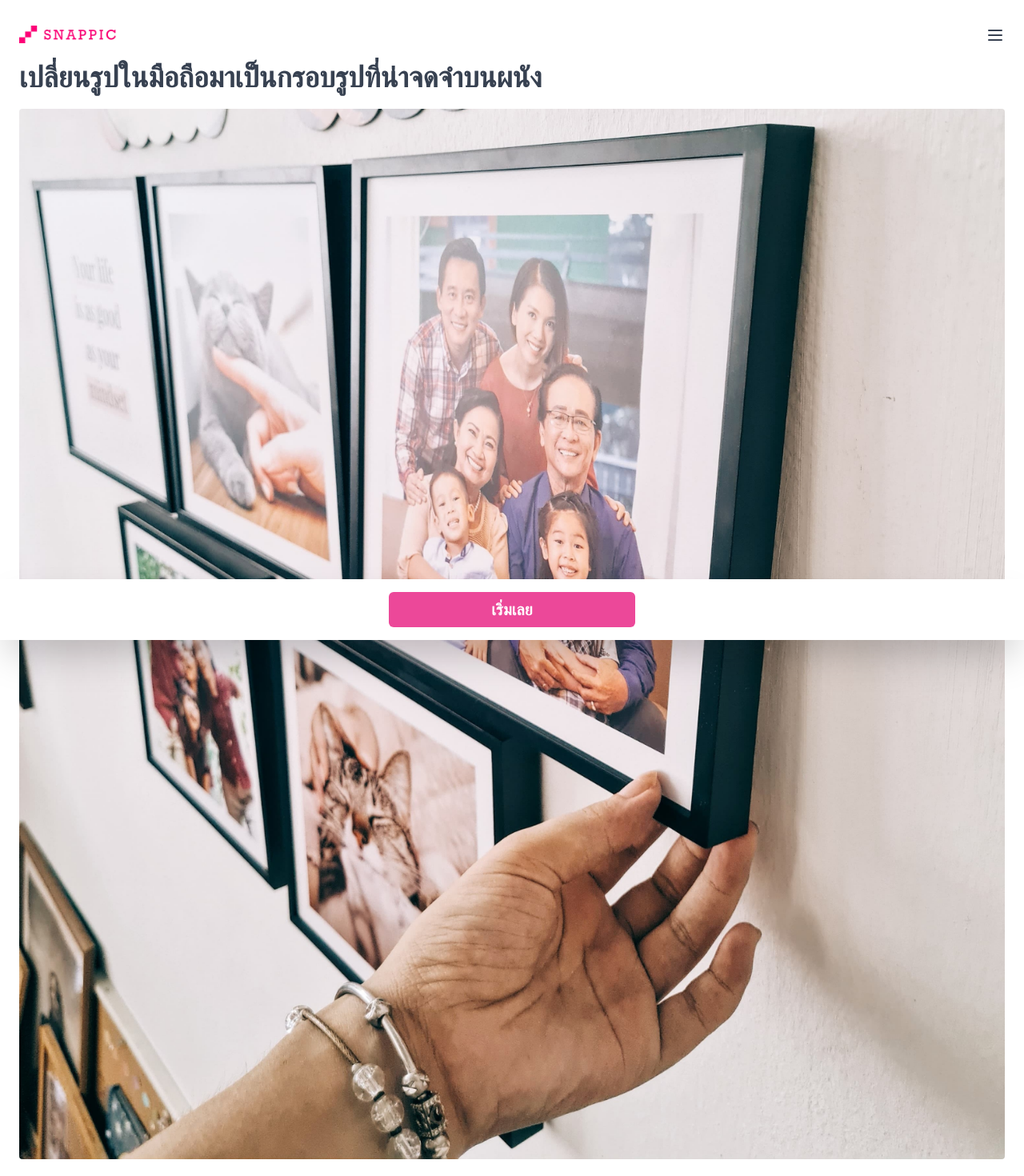
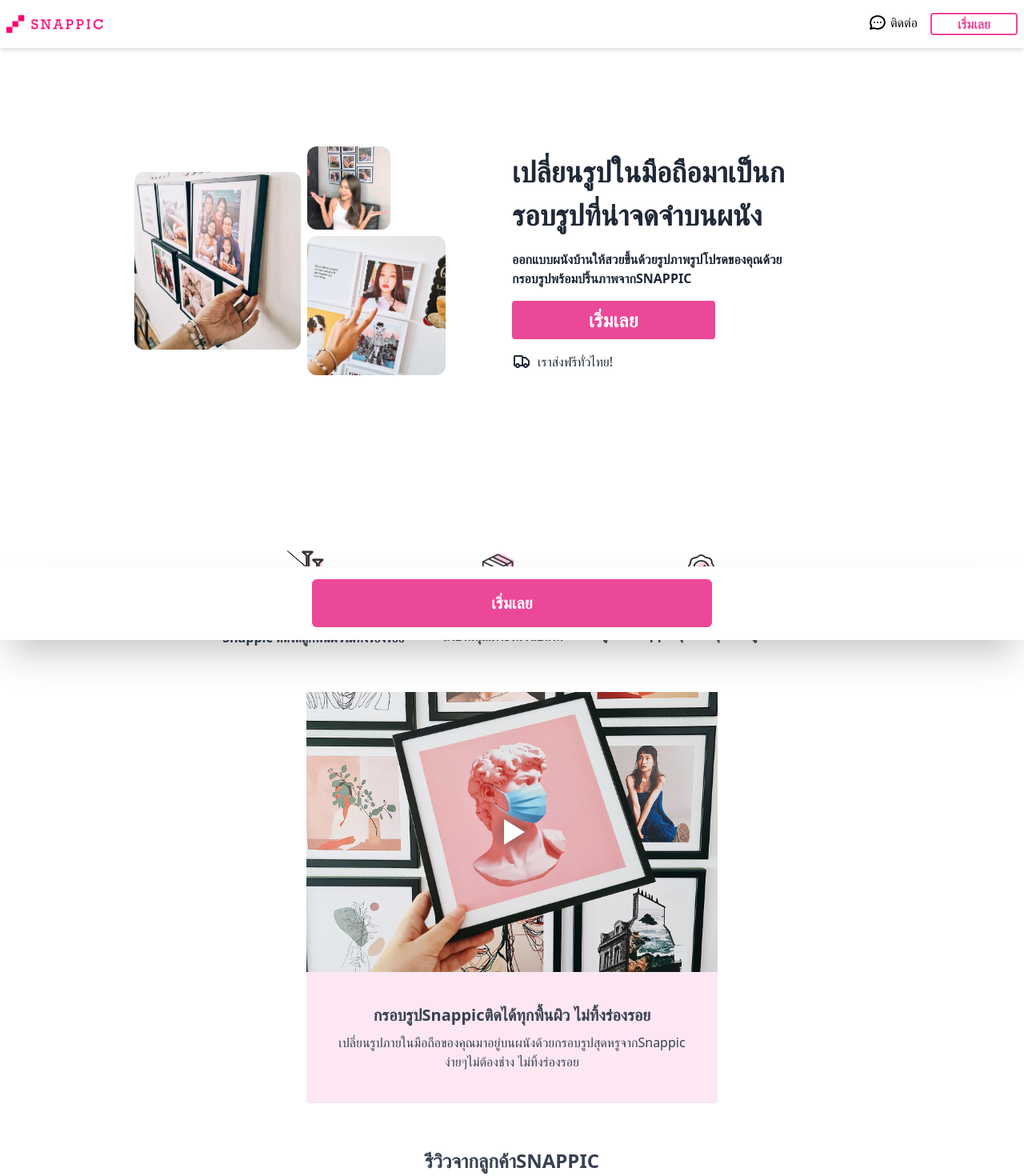
Before and after one commit to chimpaji/snappic, a React (Create React App) app: page / in a window 1280 px wide. Shown: the top 1470 px of the page at 80% size. Built offline with nearby package versions, Linux system fonts and the light colour scheme.

Commit message:
add desktop and ipad responsive

```diff
--- a/src/components/Bottom.js
+++ b/src/components/Bottom.js
@@ -9,7 +9,7 @@
     >
       <a
         href="#"
-        className="bg-pink-500 rounded-xl py-2 px-24 text-white font-bold"
+        className="bg-pink-500 rounded-xl py-2 px-24 text-white font-bold md:text-2xl "
       >
         ชำระเงิน
       </a>
--- a/src/components/MainImageUploadAndCrop.js
+++ b/src/components/MainImageUploadAndCrop.js
@@ -10,13 +10,13 @@
 	const { imageSrc, imageSrcCropped, totalPrice, excessPrice } =
 		useGlobalContext();
 	return (
-		<div className='relative flex items-center justify-center flex-grow select-none'>
-			<div className='absolute bottom-0 right-0 flex flex-col items-end w-full p-2 border-t-2'>
+		<div className='relative flex items-center justify-center flex-grow select-none '>
+			<div className='absolute bottom-0 right-0 flex flex-col items-end w-full p-2 border-t-2 md:py-4 lg:py-6 md:text-2xl'>
 				<div>🖼ราคาเริ่มต้น 3 รูป 1250 บาท</div>
 				{excessPrice ? <div>ราคาสินค้าเพิ่มเติม {excessPrice} บาท</div> : null}
 				<div>🛒 ยอดรวม {totalPrice} บาท</div>
 			</div>
-			<div className='absolute top-0 left-0 w-full p-2 text-sm text-gray-600 border-b-2'>
+			<div className='absolute top-0 left-0 w-full p-2 text-sm text-gray-600 border-b-2 md:text-2xl'>
 				<div>เริ่มต้นที่ 3 รูป 1,250 บาท</div>
 				<div>จากนั้น 320 บาท/รูป</div>
 			</div>
--- a/src/components/Navbar/BorderChoice.js
+++ b/src/components/Navbar/BorderChoice.js
@@ -5,17 +5,17 @@
 	return (
 		<div
 			key={index}
-      className=""
+			className='cursor-pointer md:text-2xl'
 			onClick={() => chooseBorderHandling(border[index].id)}
 		>
 			<div
 				className={
 					selected === "true"
-            ? "w-16 bg-gray-200 p-2 rounded flex flex-col justify-center items-center"
-            : "w-16  p-2 rounded flex flex-col justify-center items-center"
+						? "w-16 bg-gray-200 p-2 rounded flex flex-col justify-center items-center md:w-24"
+						: "w-16  p-2 rounded flex flex-col justify-center items-center md:w-24"
 				}
 			>
-        <img className="w-12 rounded" src={border[index].img} alt="1" />
+				<img className='w-full rounded ' src={border[index].img} alt='1' />
 				<div
 					className={
 						selected === "true" ? "font-bold text-pink-500" : "font-bold"
--- a/src/components/Navbar/Navbar.js
+++ b/src/components/Navbar/Navbar.js
@@ -6,17 +6,21 @@
 	const { border, chooseBorder } = useGlobalContext();
 
 	return (
-    <div className=" flex flex-col shadow-md py-2 px-2">
+		<div className=' flex flex-col  shadow-md py-2 px-2'>
 			<NavbarUpper />
-      <div className="flex justify-between">
+			<div className='flex justify-center'>
+				<div className='flex justify-between md:w-4/6 lg:w-2/3'>
 					{border.map((element, index) => {
 						if (border[index].id === chooseBorder.id) {
-            return <BorderChoice key={index} index={index} selected="true" />;
+							return <BorderChoice key={index} index={index} selected='true' />;
 						} else {
-            return <BorderChoice key={index} index={index} selected="false" />;
+							return (
+								<BorderChoice key={index} index={index} selected='false' />
+							);
 						}
 					})}
 				</div>
 			</div>
+		</div>
 	);
 }
--- a/src/components/Navbar/NavbarUpper.js
+++ b/src/components/Navbar/NavbarUpper.js
@@ -1,10 +1,15 @@
+import { Link } from "react-router-dom";
+
+
+
 export default function NavbarUpper() {
   return (
-    <div className="flex justify-between">
+    <div className="flex justify-between lg:mx-4 lg:mt-4 lg:mb-2">
+    <Link to='/'>
       <div className="flex items-center">
         <svg
           xmlns="http://www.w3.org/2000/svg"
-          className="h-4 w-4"
+          className="h-4 w-4 lg:h-8 lg:w-8"
           fill="none"
           viewBox="0 0 24 24"
           stroke="currentColor"
@@ -17,11 +22,12 @@
           />
         </svg>
       </div>
-      <div className="text-gray-800 text-bold font-semibold ">SNAPPIC</div>
+      </Link>
+      <div className="select-none text-gray-800 text-bold lg:text-2xl font-semibold ">SNAPPIC</div>
       <div className="flex items-center">
         <svg
           xmlns="http://www.w3.org/2000/svg"
-          className="h-4 w-4"
+          className="h-4 w-4 lg:h-8 lg:w-8"
           fill="none"
           viewBox="0 0 24 24"
           stroke="currentColor"
--- a/src/pages/Homepage.js
+++ b/src/pages/Homepage.js
@@ -11,16 +11,51 @@
 	}, []);
 	return (
 		<div className='relative'>
+			<div className='hidden md:block flex items-center bg-white shadow-md mb-8'>
+				<div className='logo-and-menu flex justify-between py-4 px-2 '>
+					<div className='flex justify-center items-center'>
+						<img src='./img/homepage/logo.webp' className='w-32' />
+					</div>
+					<div className='flex space-x-4'>
+						<a href='#' className=''>
+							<div className='flex space-x-1'>
+								<div>
+									<svg
+										xmlns='http://www.w3.org/2000/svg'
+										className='h-6 w-6'
+										fill='none'
+										viewBox='0 0 24 24'
+										stroke='currentColor'
+									>
+										<path
+											strokeLinecap='round'
+											strokeLinejoin='round'
+											strokeWidth={2}
+											d='M8 12h.01M12 12h.01M16 12h.01M21 12c0 4.418-4.03 8-9 8a9.863 9.863 0 01-4.255-.949L3 20l1.395-3.72C3.512 15.042 3 13.574 3 12c0-4.418 4.03-8 9-8s9 3.582 9 8z'
+										/>
+									</svg>
+								</div>
+								<div>ติดต่อ</div>
+							</div>
+						</a>
+						<Link to='/main'>
+							<div className='border-2 border-pink-500 text-pink-500 font-bold  px-8 rounded '>
+								เริ่มเลย
+							</div>
+						</Link>
+					</div>
+				</div>
+			</div>
 			<div className='flex flex-col text-gray-700 scrollable-pitch'>
-				<div className='mx-6 Header'>
-					<div className='flex justify-between mt-8 mb-5 logo-and-menu'>
+				<div className='mx-6 md:mx-20 lg:mx-40 md:flex text-gray-800 md:mb-16 Header'>
+					<div className='logo-and-menu md:hidden flex justify-between mt-8 mb-5 '>
 						<div>
-							<img src='./img/homepage/logo.webp' className='w-32' />
+							<img src='./img/homepage/logo.webp' className='w-32 md:w-64' />
 						</div>
 						<div>
 							<svg
 								xmlns='http://www.w3.org/2000/svg'
-								className='w-6 h-6'
+								className='w-6 h-6 md:w-12 md:h-12'
 								fill='none'
 								viewBox='0 0 24 24'
 								stroke='currentColor'
@@ -34,21 +69,66 @@
 							</svg>
 						</div>
 					</div>
-					<div className='text-container'>
-						<div className='mb-5 text-4xl font-bold leading-10'>
+					<div className='text-container md:flex-1 md:px-12 md:py-24 md:text-left md:order-2 md:space-y-4'>
+						<div className=' text-4xl font-bold leading-10   md:leading-normal md:w-4/5'>
 							เปลี่ยนรูปในมือถือมาเป็นกรอบรูปที่น่าจดจำบนผนัง
 						</div>
+						<div className='hidden md:block font-semibold md:w-96 md:w-4/5'>
+							ออกแบบผนังบ้านให้สวยขึ้นด้วยรูปภาพรูปโปรดของคุณด้วยกรอบรูปพร้อมปริ้นภาพจากSNAPPIC{" "}
 						</div>
-					<div className='header-photo'>
+						<div className='hidden md:block'>
+							<Link to='/main'>
+								<button className=' px-24 bg-pink-500 text-white font-bold text-2xl py-2 rounded '>
+									เริ่มเลย
+								</button>
+							</Link>
+						</div>
+						<div className='hidden md:flex md:space-x-2'>
+							<div>
+								<svg
+									xmlns='http://www.w3.org/2000/svg'
+									className='h-6 w-6'
+									fill='none'
+									viewBox='0 0 24 24'
+									stroke='currentColor'
+								>
+									<path d='M9 17a2 2 0 11-4 0 2 2 0 014 0zM19 17a2 2 0 11-4 0 2 2 0 014 0z' />
+									<path
+										strokeLinecap='round'
+										strokeLinejoin='round'
+										strokeWidth={2}
+										d='M13 16V6a1 1 0 00-1-1H4a1 1 0 00-1 1v10a1 1 0 001 1h1m8-1a1 1 0 01-1 1H9m4-1V8a1 1 0 011-1h2.586a1 1 0 01.707.293l3.414 3.414a1 1 0 01.293.707V16a1 1 0 01-1 1h-1m-6-1a1 1 0 001 1h1M5 17a2 2 0 104 0m-4 0a2 2 0 114 0m6 0a2 2 0 104 0m-4 0a2 2 0 114 0'
+									/>
+								</svg>
+							</div>
+							<div>เราส่งฟรีทั่วไทย!</div>
+						</div>
+					</div>
+					<div className='header-photo md:flex-1 md:  md:order-1 md:space-x-2 md:flex md:justify-center '>
+						<div className='hidden lg:flex-1'></div>
+						<div className='flex-1 flex'>
 							<img
 								src='./img/homepage/header.jpg'
 								alt='snappic picture on the wall'
-							className='rounded'
+								className='rounded-xl self-center'
+							/>
+						</div>
+						<div className='hidden md:flex-1 md:flex md:flex-col md:justify-center md:items-start'>
+							<img
+								src='./img/homepage/header1.jpg'
+								alt='snappic picture on the wall'
+								className='rounded-xl md:w-8/12 lg:w-8/12 xl:w-6/12 self-start'
+							/>
+							<img
+								src='./img/homepage/header2.jpg'
+								alt='snappic picture on the wall'
+								className='rounded-xl mt-2 md:w-10/12 lg:w-64 xl:w-10/12 self-start'
 							/>
 						</div>
 					</div>
-				<div className='flex flex-col items-center justify-center IconsContainer'>
-					<div className='flex flex-col items-center justify-center pt-16'>
+				</div>
+				<div className='flex flex-col md:flex-row md:space-x-12 items-center justify-center md:font-bold  IconsContainer'>
+					<div className='flex flex-col items-center justify-center pt-16 md:space-y-4'>
 						<img src='./img/homepage/nails.svg' />
 						<div className='text-center'>
 							ไม่ต้องเจาะตะปู
@@ -56,7 +136,7 @@
 							Snappic ติดได้ถูกพื้นผิวไม่ทิ้งร่องรอย
 						</div>
 					</div>
-					<div className='flex flex-col items-center justify-center pt-16'>
+					<div className='flex flex-col items-center justify-center pt-16 md:space-y-4'>
 						<img src='./img/homepage/boxAndPlane.svg' />
 						<div className='text-center'>
 							ส่งฟรีทั่วไทย
@@ -64,7 +144,7 @@
 							ถึงบ้านคุณภายใน1สัปดาห์
 						</div>
 					</div>
-					<div className='flex flex-col items-center justify-center pt-16'>
+					<div className='flex flex-col items-center justify-center pt-16 md:space-y-4'>
 						<img src='./img/homepage/medal.svg' />
 						<div className='text-center'>
 							ประกันความพึงพอใจ
@@ -74,17 +154,26 @@
 					</div>
 				</div>
 				<div className='py-4 Divider'></div>
-				<div className='p-6 GifContianer'>
-					<div className='w-full overflow-hidden rounded-t'>
+				<div className='p-6 h-full w-full flex justify-center GifContianer'>
+					<div className='rounded-t md:w-8/12 xl:w-5/12 flex flex-col h-full'>
+						<div
+							className='player-wrapper relative w-full '
+							style={{
+								minHeight: "200px",
+								height: "350px",
+								maxHeight: "400px",
+							}}
+						>
 							<ReactPlayer
 								controls={true}
 								light='./img/homepage/thumbnail.jpg'
-							width='340px'
+								width='100%'
+								height='100%'
 								url='https://youtu.be/XU9Xd4_bNu0'
 							/>
 						</div>
 
-					<div className='p-10 text-center bg-pink-100 rounded-b'>
+						<div className='relative h-full p-10 text-center bg-pink-100 rounded-b'>
 							<div className='mb-2 text-xl font-bold'>
 								กรอบรูปSnappicติดได้ทุกพื้นผิว ไม่ทิ้งร่องรอย
 							</div>
@@ -94,13 +183,18 @@
 							</div>
 						</div>
 					</div>
+				</div>
+				<div className='GifContainer2'></div>
 				<div className='py-4 Divider'></div>
 				<div className='Carousel'>
-					<div className='flex flex-col items-center Headers'>
-						<div className='text-xl font-bold'>รีวิวจากลูกค้าSNAPPIC</div>
-						<div>แชร์รูปของคุณและtagเราผ่านInstagramได้เลย</div>
+					<div className='flex flex-col items-center md:text-2xl Headers'>
+						<div className=' font-bold'>รีวิวจากลูกค้าSNAPPIC</div>
+						<div className='font-semilight'>
+							แชร์รูปของคุณและtagเราผ่านInstagramได้เลย
 						</div>
-					<div className='my-8'>
+					</div>
+					<div className='my-8 w-full md:flex md:justify-center'>
+						<div className=' md:w-4/6 lg:w-2/6'>
 							<Carousel showArrows={true} autoPlay='true' infiniteLoop='true'>
 								<div>
 									<img src='./img/homepage/previews/preview1.jpg' />
@@ -123,11 +217,12 @@
 							</Carousel>
 						</div>
 					</div>
+				</div>
 				<div className='py-4 Divider'></div>
 			</div>
 			<div className='absolute sticky bottom-0 flex items-center justify-center w-full bg-white shadow-2xl sticky-pitch'>
 				<Link to='/main'>
-					<button className='z-50 px-32 py-2 my-4 text-xl font-bold text-white bg-pink-500 rounded-md'>
+					<button className='z-50 px-32  py-2 my-4 text-xl font-bold text-white bg-pink-500 rounded-md md:px-56 md:py-4'>
 						เริ่มเลย
 					</button>
 				</Link>
```
Also changed, not shown: public/img/homepage/header1.jpg (added), public/img/homepage/header2.jpg (added). Lines whose indentation alone changed are shown as unchanged.
